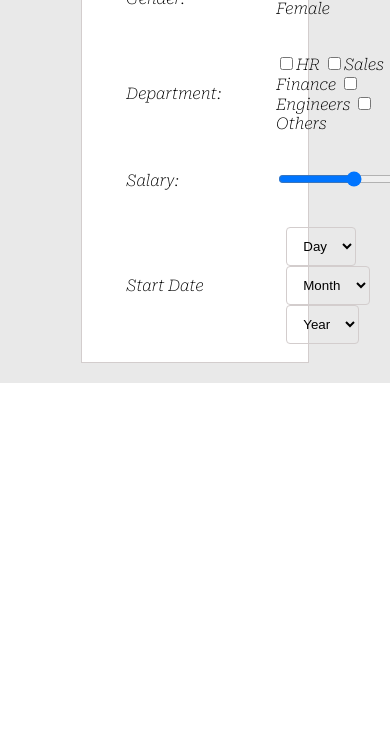
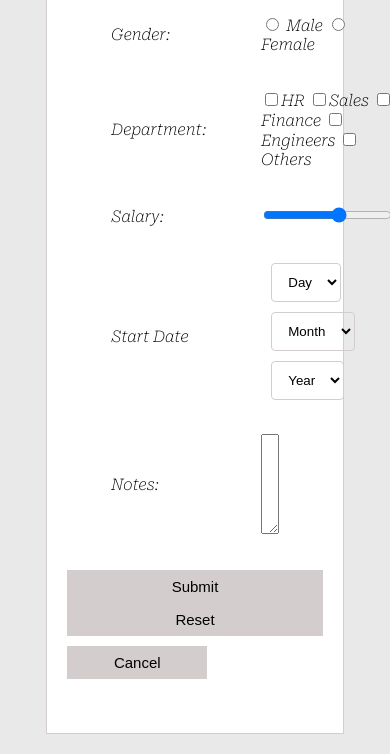
Before and after one commit to noufalmc/htmlPayroll, a plain HTML site: page index.html in a window 390 px wide. Shown: the part 330-1084 px from the top of the page. Before the commit the page ends 844 px from the top, so only its background shows below. Drawn offline with Linux system fonts and the light colour scheme; a script that the page names is missing; files whose address does not match are found by name.

Commit message:
Media Query Added

```diff
--- a/css/style.css
+++ b/css/style.css
@@ -102,3 +102,73 @@ body {
    background-color: transparent;
    margin-left:10px;
 }
+.button-parent
+{
+    display: flex;
+    margin-bottom:10px;
+    justify-content: space-between;
+    margin-top:20px;
+}
+.cancelbtn
+{
+ text-decoration: none;
+ text-align: center;
+ margin-left:120px;
+}
+.button
+{
+    font-size:15px;
+    background:transparent;
+    min-width:140px;
+    padding: 7px 7px;
+    color: black;
+    font-family:fantasy;
+    background-color:#d3cdcd;
+    border: 1px solid #d3cdcd;
+    cursor:pointer;
+
+}
+.submit-reset
+{
+    width:60%;
+}
+
+
+
+@media only screen and (max-width:960px)
+{
+    .cancelbtn
+    {
+        margin-left: 0px;;
+    }
+    .form
+    {
+        width: 85%;
+        padding: 44px 20px;
+    }
+    .form-content select
+    {
+        margin-bottom: 10px;
+    }
+
+}
+@media only screen and (max-width:600px)
+{
+    .form
+    {
+        margin-top: 10px;
+    }
+    .button-parent
+    {
+        flex-direction: column-reverse;
+        align-items: flex-start;
+    }
+    .submit-reset
+    {
+        padding-bottom: 10px;
+        width: 100%;
+        display: flex;
+        flex-direction: column;
+        margin-top: 10px;
+    }
+}
--- a/index.html
+++ b/index.html
@@ -43,7 +43,7 @@
                 <label for="name">
                     Profile Pic:
                 </label>
-                <label style="display: flex;">
+                <label style="display: flex;" class="photo">
                     <input type="radio" name="profile" class="radio">
                     <img src="/__MACOSX/assets/profile-images/._Ellipse 1.png">
                     <input type="radio" name="profile" class="radio">
@@ -101,6 +101,21 @@
                     </select>
                 </label>
             </div>
+            <div class="form-content">
+                <label for="salary">
+                    Notes:
+                </label>
+                <textarea style="height:100px;width:60%;">
+
+                </textarea>
+            </div>
+            <div class="button-parent">
+                <a href="cancle.html" class="button cancelbtn">Cancel</a>
+            <div class="submit-reset">
+                <button type="submit" class="button submitbtn">Submit</button>
+                <button type="reset" class="button restbtn">Reset</button>
+            </div>
+            </div>
         </form>
     </div>
 
```
Lines whose indentation alone changed are shown as unchanged.
